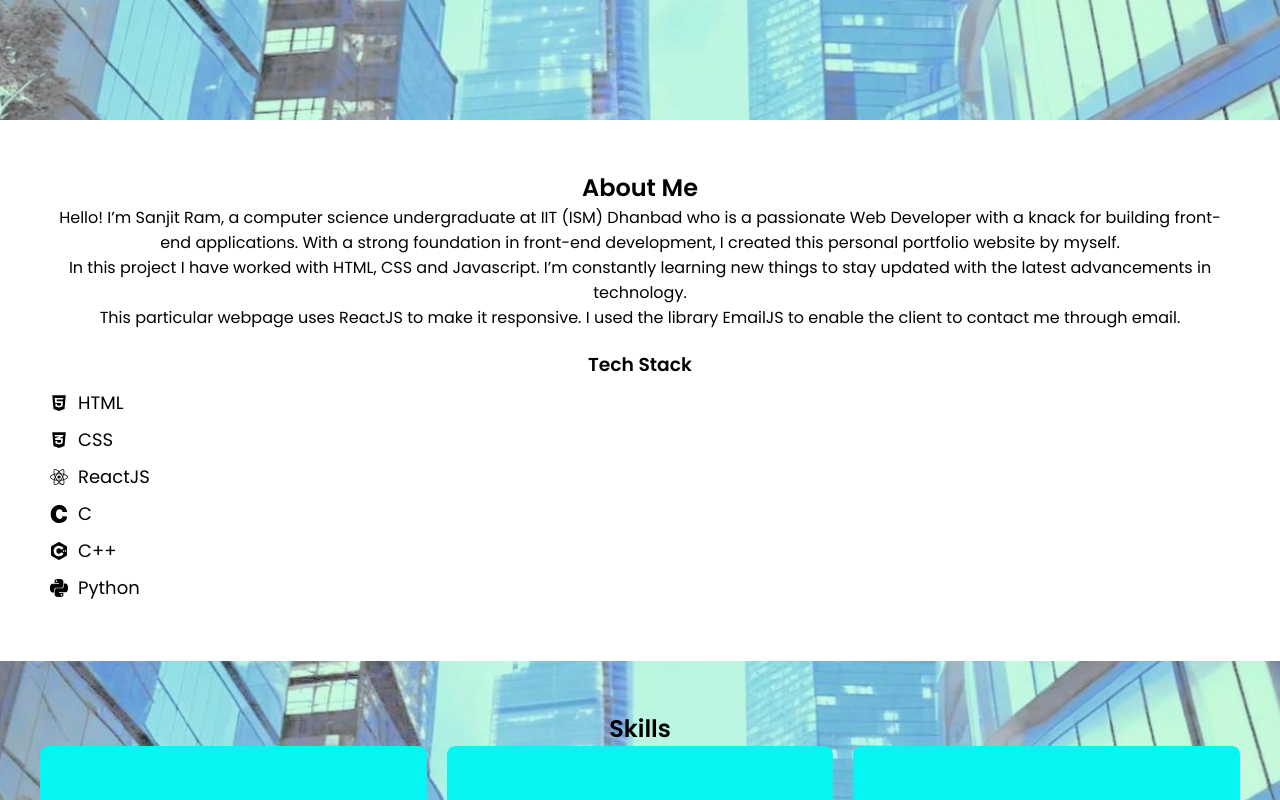
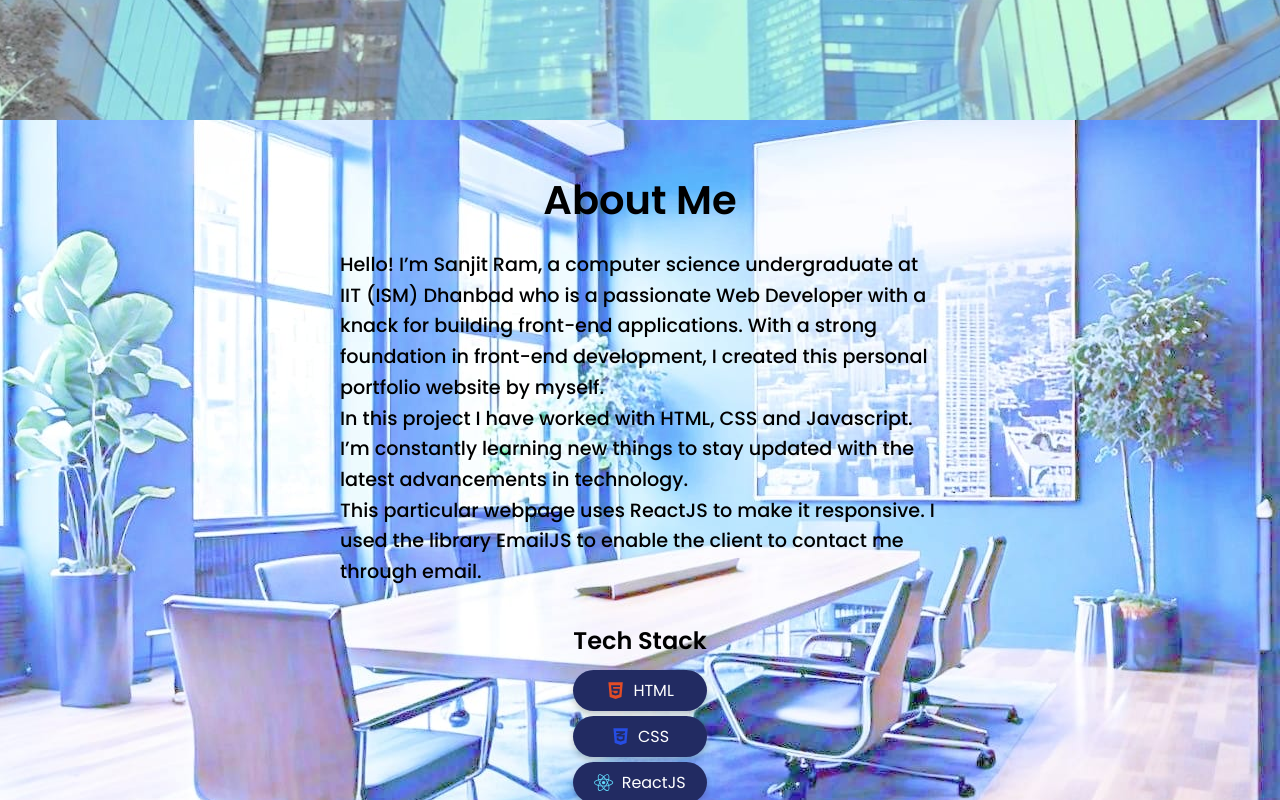
Before and after one commit to sanjitram/personal_portfolio, a React (Create React App) app: page / in a window 1280 px wide. Shown: the part 680-1480 px from the top of the page. Built offline with nearby package versions, Linux system fonts and the light colour scheme.

Commit message:
Update About.css

```diff
--- a/src/components/about/About.css
+++ b/src/components/about/About.css
@@ -1,55 +1,136 @@
-/* about.css */
-
-/* Default light mode styles for the About section */
-.about-container {
-    background-color: #ffffff; /* White background for light mode */
-    color: #000000; /* Black text for light mode */
-    padding: 50px;
-    text-align: center;
-    transition: background-color 0.3s ease, color 0.3s ease;
+/* General styling for the About section */
+# {
+  margin: 40px;
+  text-align: center;
+  font-weight: bold;
+  color: black;
 }
 
-/* Default text and heading colors */
-.about-container h2, .about-container p {
-    color: inherit;
+#about {
+  padding: 50px 20px;
+  text-align: center;
+  color: black;
+  background-image: url('./sky4.jpg'); /* Path to your image */
+  background-size: cover; /* Scales the image to cover the entire background */
+  background-position: center; /* Centers the background image */
+  background-repeat: no-repeat; /* Prevents the image from repeating */
+  background-attachment: fixed;
+}
+
+.about-container {
+  max-width: 800px;
+  margin: auto;
+  text-align: center;
+}
+
+.about-container h2 {
+  font-size: 2.5em;
+  margin-bottom: 0.5em;
+}
+
+.about-content {
+  display: flex;
+  flex-direction: column;
+  align-items: center;
+  gap: 20px;
+}
+
+.about-text {
+  max-width: 600px;
+  text-align: left;
+  line-height: 1.6;
+  font-size: larger;
+  font-weight: 500;
 }
 
 .skills-list {
-    margin-top: 20px;
+  text-align: center;
+}
+
+.skills-list h3 {
+  font-size: 1.5em;
+  margin-bottom: 0.5em;
 }
 
 .skills-list ul {
-    list-style-type: none;
-    padding: 0;
+  list-style-type: none;
+  padding: 0;
 }
 
 .skills-list li {
-    margin: 10px 0;
-    display: flex;
-    align-items: center;
-    font-size: 18px;
+  display: flex;
+  align-items: center; /* Aligns icon and text vertically */
+  justify-content: center; /* Centers icon and text horizontally */
+  background-color: #222b62;
+  color: #fff;
+  padding: 8px 12px;
+  margin: 5px 0;
+  border-radius: 25px;
+  font-size: 1em;
+  transition: transform 0.2s, background-color 0.2s, color 0.2s, box-shadow 0.2s;
+  cursor: pointer;
+  box-shadow: 0px 4px 6px rgba(0, 0, 0, 0.2);
 }
 
-.skills-list .icon-html,
-.skills-list .icon-css,
-.skills-list .icon-react,
-.skills-list .icon-c,
-.skills-list .icon-cplusplus,
-.skills-list .icon-python {
-    margin-right: 10px;
+.skills-list li:hover {
+  transform: scale(1.15);
+  background-color: #01d5ff;
+  color: #1b0505;
+  box-shadow: 0px 6px 8px rgba(0, 0, 0, 0.3);
+}
+
+/* Icon styling */
+.icon-html {
+  color: #e34c26; /* HTML5 Orange */
+}
+
+.icon-css {
+  color: #264de4; /* CSS3 Blue */
+}
+
+.icon-react {
+  color: #61dafb; /* React Blue */
+}
+
+.icon-c {
+  color: #555555; /* C Gray */
+}
+
+.icon-cplusplus {
+  color: #00599c; /* C++ Blue */
+}
+
+.icon-python {
+  color: #306998; /* Python Blue */
+}
+
+/* Additional styling for icons inside list items */
+.skills-list li .icon-html,
+.skills-list li .icon-css,
+.skills-list li .icon-react,
+.skills-list li .icon-c,
+.skills-list li .icon-cplusplus,
+.skills-list li .icon-python {
+  margin-right: 8px; /* Adds space between the icon and text */
+  font-size: 1.2em; /* Adjust icon size if necessary */
 }
 
 /* Dark mode styles for the About section */
-body.dark-mode .about-container {
-    background-color: black; /* Black background for dark mode */
-    color: #ffffff; /* White text for dark mode */
+body.dark-mode #about {
+  background-color: #121212; /* Dark background for dark mode */
+  color: #ffffff; /* White text for dark mode */
 }
 
-body.dark-mode .about-container h2,
-body.dark-mode .about-container p {
-    color: inherit; /* White text for dark mode */
+body.dark-mode .about-container {
+  background-color: #222222; /* Darker background for the container */
 }
 
 body.dark-mode .skills-list li {
-    color: inherit; /* White text for skills list */
+  background-color: #333333; /* Darker background for list items */
+  color: #ffffff; /* White text in dark mode */
 }
+
+body.dark-mode .skills-list li:hover {
+  background-color: #01d5ff; /* Keeps hover effect for dark mode */
+  color: #1b0505;
+}
```
